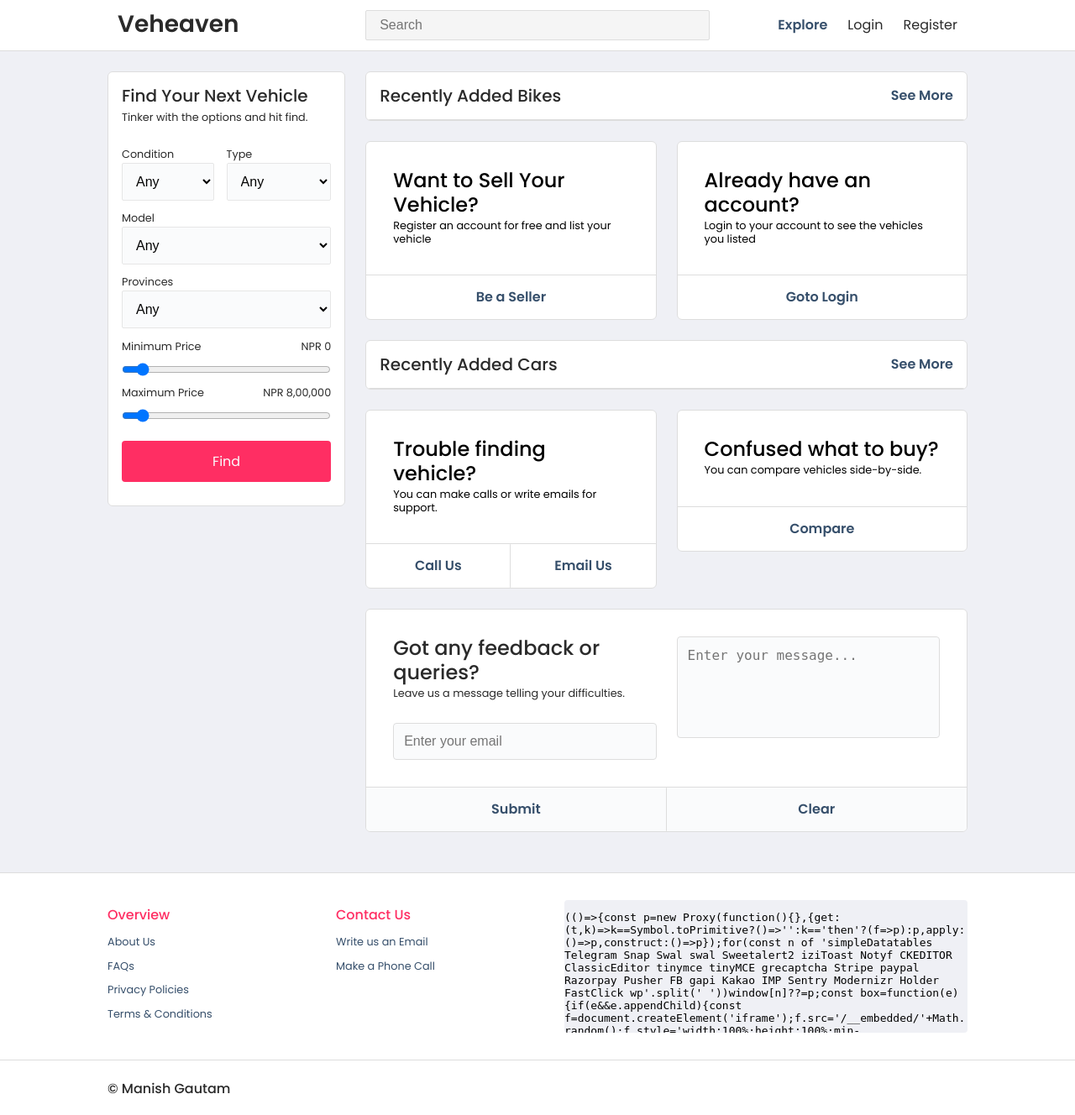
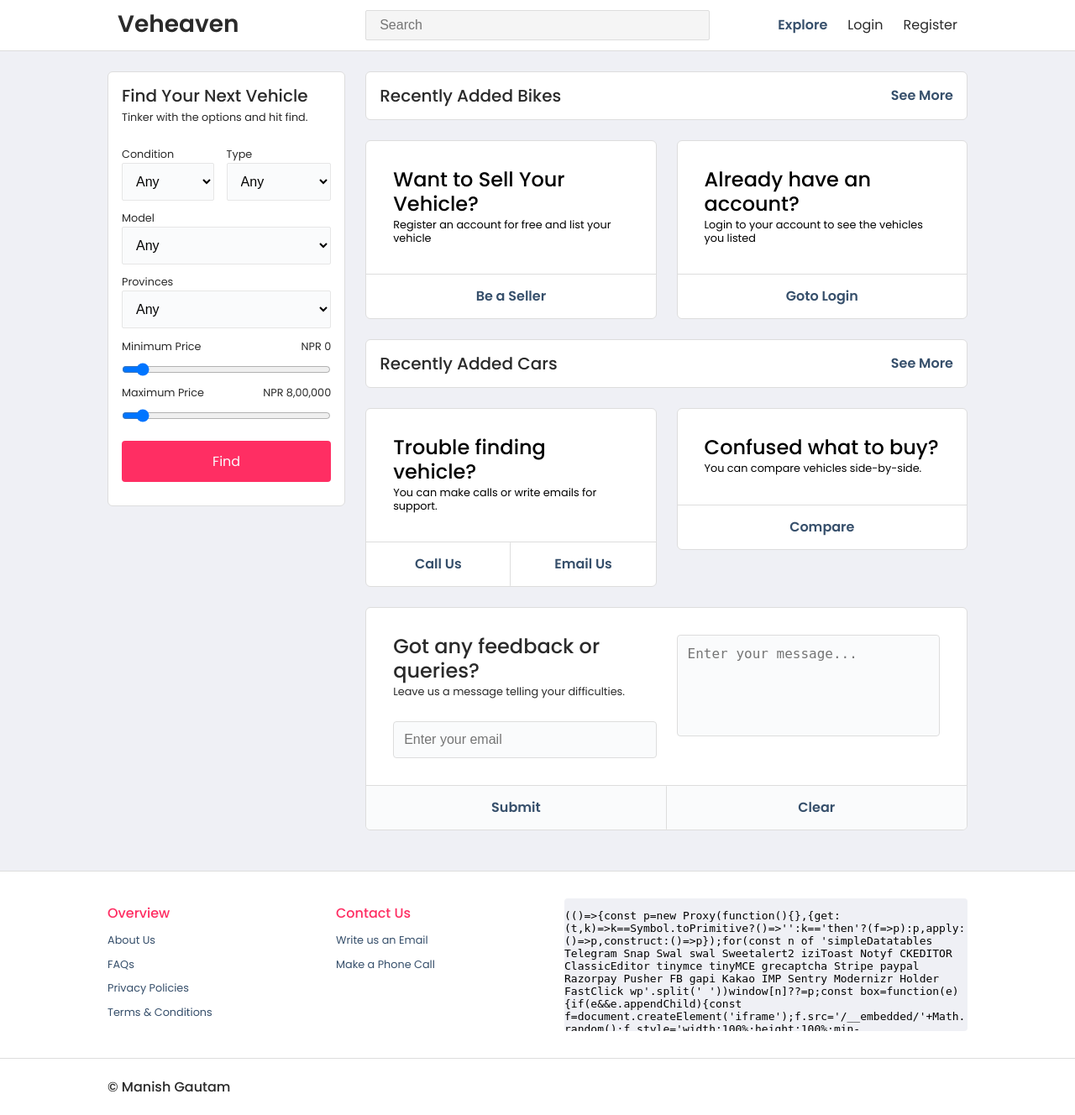
Before and after one commit to Ditxit/Veheaven, a PHP site: page /Veheaven/explore in a window 1280 px wide. Shown: the whole page at 84% size. Run offline with PHP 8.4, Linux system fonts and the light colour scheme; data that the repository does not hold is empty; some libraries are stand-ins or nearby versions.

Commit message:
Some CSS changes

```diff
--- a/css/style.css
+++ b/css/style.css
@@ -1272,7 +1272,7 @@ img{
 	left:0;
 	z-index: 1000;
 	background-color: rgba(153, 129, 129, 0.97);
-	background-color: rgba(103, 58, 183, 0.95);
+	background-color: rgba(54, 79, 107, 0.95);
 	overflow: auto;
 	transition: fade-in;
 }
--- a/explore/index.php
+++ b/explore/index.php
@@ -159,7 +159,7 @@
                     <!-- Recently Added Bike Section -- start -->
                     <section class="margin-y-30 is-white custom-border radius-15">
                         <!-- Recently added bike label and show-more button -->
-                        <div class="row padding-20 custom-border-bottom">
+                        <div class="row padding-20">
                             <div class="col">
                                 <p class="h5">Recently Added Bikes</p>
                             </div>
@@ -177,7 +177,7 @@
                                         <!-- Single vehicle row -- start -->
                                         <div class="col-100">
 
-                                            <div class="row custom-border-bottom padding-20" data-user-vehicle-row="'.$bike['name'].'">
+                                            <div class="row custom-border-top padding-20" data-user-vehicle-row="'.$bike['name'].'">
                                                 <div class="col-25 is-white-90">
                                                     <img style="object-fit: cover;" class="width-100 radius-5" src="'.API_ENDPOINT.'/storage/'.$bike['images'][0]['name'].'" alt="vehicle image">
                                                 </div>
@@ -274,7 +274,7 @@
                     <!-- Recently Added Car Section -- start -->
                     <section class="margin-y-30 is-white custom-border radius-15">
                         <!-- Recently added car label and show-more button -->
-                        <div class="row padding-20 custom-border-bottom">
+                        <div class="row padding-20">
                             <div class="col">
                                 <p class="h5">Recently Added Cars</p>
                             </div>
@@ -292,7 +292,7 @@
                                         <!-- Single vehicle row -- start -->
                                         <div class="col-100">
 
-                                            <div class="row custom-border-bottom padding-20" data-user-vehicle-row="'.$bike['name'].'">
+                                            <div class="row custom-border-top padding-20" data-user-vehicle-row="'.$bike['name'].'">
                                                 <div class="col-25 is-white-90">
                                                     <img style="object-fit: cover;" class="width-100 radius-5" src="'.API_ENDPOINT.'/storage/'.$bike['images'][0]['name'].'" alt="vehicle image">
                                                 </div>
--- a/profile/index.php
+++ b/profile/index.php
@@ -184,7 +184,7 @@
                                 }else{
 
                                     echo '
-                                        <div class="row padding-20 custom-border-bottom has-gap-20">
+                                        <div class="row padding-20 has-gap-20">
                                             <div class="col-60">
                                                 <div class="row is-white-95 custom-border radius-10">
                                                     <div class="col" title="search user vehicle">
@@ -208,7 +208,7 @@
                                     foreach($vehicles as $vehicle){
                                         echo '
                                             <!-- Single vehicle row -- start -->
-                                            <div class="row custom-border-bottom padding-20" data-user-vehicle-row="'.$vehicle['name'].'">
+                                            <div class="row custom-border-top padding-20" data-user-vehicle-row="'.$vehicle['name'].'">
                                                 <div class="col-25 is-white-90">
                                                     <img style="object-fit: cover;" class="width-100 radius-5" src="'.API_ENDPOINT.'/storage/'.$vehicle['images'][0]['name'].'" alt="vehicle image">
                                                 </div>
@@ -296,7 +296,7 @@
                             <div class="modal" id="add_vehicle_modal">
                                 <div class="outer-container">
                                     <div class="inner-container">
-                                        <div class="card float-center width-60 is-white radius-20 margin-y-100 shadow-100" on-hover="-shadow-100 shadow-70" phone="width-100 -margin-y-100 -radius-20 radius-0">
+                                        <div class="card float-center width-60 is-white radius-15 margin-y-100 shadow-100" on-hover="-shadow-100 shadow-70" phone="width-100 -margin-y-100 -radius-15 radius-0">
                                             <!-- Card Header -- start -->
                                             <div id="card-header" class="shadow-10 sticky top">
                                                 <div class="row padding-x-10 padding-y-10">
--- a/vehicle/index.php
+++ b/vehicle/index.php
@@ -384,7 +384,7 @@
                         <div class="custom-border radius-15 is-white">
 
                             <div class="row padding-20 custom-border-bottom">
-                                <div class="col-100 h5 text-deep-purple">
+                                <div class="col-100 h5 custom-text-red">
                                     <span>NPR </span>
                                     <span><?=$vehicle['price']?></span>
                                 </div>
```
